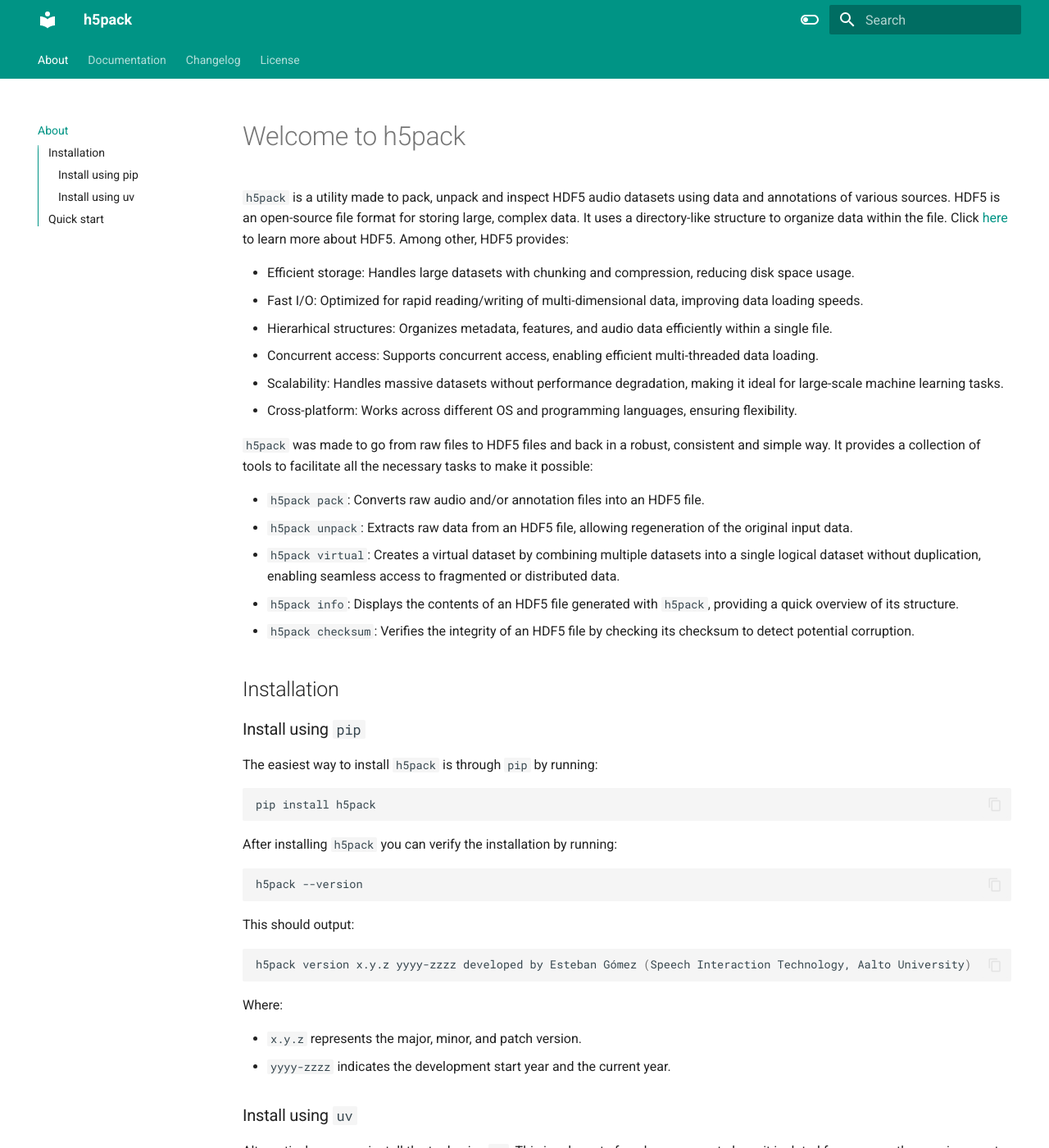
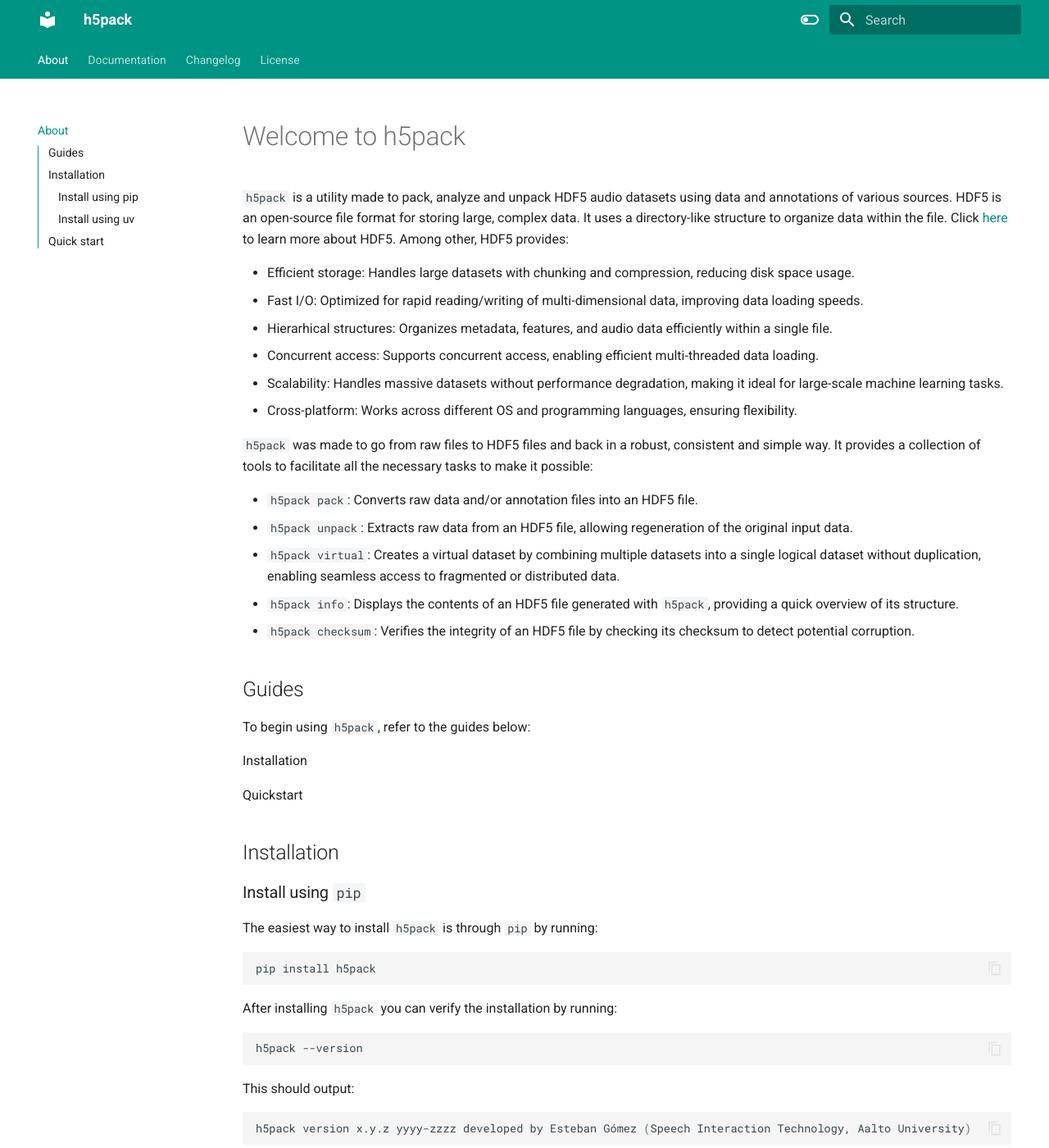
Before and after one commit to eagomez2/h5pack, an MkDocs documentation site: the page built from docs/index.md, in a window 1280 px wide and 1400 px high. Shown: the whole window at 82% size. Built offline with MkDocs 1.6.1 and Material for MkDocs 9.7.7, drawn with Linux system fonts in a browser that asks for light colours; comment, search, counter and statistics services are not loaded.

```diff
--- a/docs/index.md
+++ b/docs/index.md
@@ -1,5 +1,5 @@
 # Welcome to h5pack
-`h5pack` is a utility made to pack, unpack and inspect HDF5 audio datasets using data and annotations of various sources. HDF5 is an open-source file format for storing large, complex data. It uses a directory-like structure to organize data within the file. Click <a href="https://www.hdfgroup.org/solutions/hdf5/" target="_blank">here</a> to learn more about HDF5. Among other, HDF5 provides:
+`h5pack` is a utility made to pack, analyze and unpack HDF5 audio datasets using data and annotations of various sources. HDF5 is an open-source file format for storing large, complex data. It uses a directory-like structure to organize data within the file. Click [here](https://www.hdfgroup.org/solutions/hdf5/) to learn more about HDF5. Among other, HDF5 provides:
 
 - Efficient storage: Handles large datasets with chunking and compression, reducing disk space usage.
 - Fast I/O: Optimized for rapid reading/writing of multi-dimensional data, improving data loading speeds.
@@ -10,11 +10,19 @@
 
 `h5pack` was made to go from raw files to HDF5 files and back in a robust, consistent and simple way. It provides a collection of tools to facilitate all the necessary tasks to make it possible:
 
-- `h5pack pack`: Converts raw audio and/or annotation files into an HDF5 file.
+- `h5pack pack`: Converts raw data and/or annotation files into an HDF5 file.
 - `h5pack unpack`: Extracts raw data from an HDF5 file, allowing regeneration of the original input data.
 - `h5pack virtual`: Creates a virtual dataset by combining multiple datasets into a single logical dataset without duplication, enabling seamless access to fragmented or distributed data.
 - `h5pack info`: Displays the contents of an HDF5 file generated with `h5pack`, providing a quick overview of its structure.
 - `h5pack checksum`: Verifies the integrity of an HDF5 file by checking its checksum to detect potential corruption.
+
+
+## Guides
+To begin using `h5pack`, refer to the guides below:
+
+Installation
+
+Quickstart
 
 ## Installation
 ### Install using `pip`
```
Also changed, not shown: README.md (+3 -26 lines).
